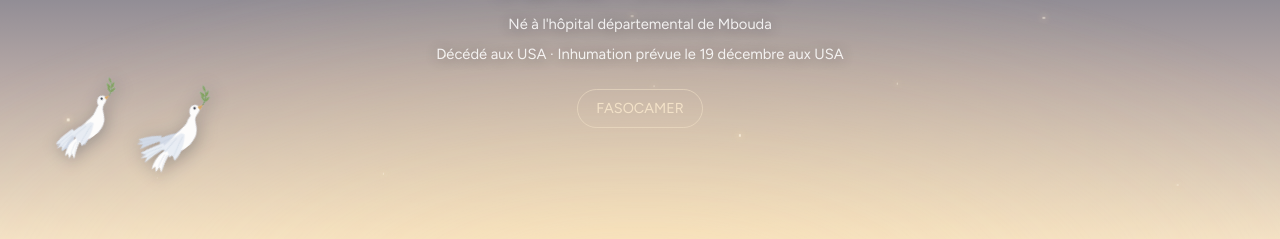
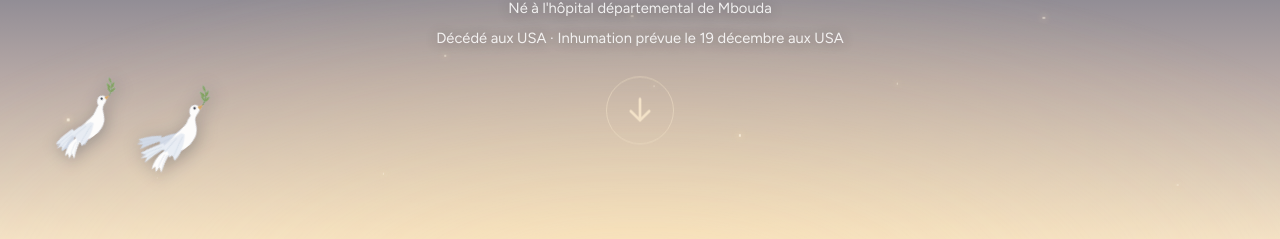
Before and after one commit to TTFrancis/RIPFabrice, a plain HTML site: page index.html in a window 1280 px wide. Shown: the part 561-800 px from the top of the page. Drawn offline with Linux system fonts and the light colour scheme.

Commit message:
Add files via upload

```diff
--- a/index.html
+++ b/index.html
@@ -29,7 +29,10 @@ h1,h2,.serif{font-family:'Fraunces',Georgia,serif;font-weight:300}
 .hero h1{font-size:clamp(2rem,6.5vw,3.6rem);line-height:1.1;letter-spacing:.01em}
 .hero .dates{font-family:'Fraunces',serif;font-style:italic;font-weight:300;font-size:1.15rem;margin-top:10px;color:var(--dawn)}
 .hero .born{font-size:.92rem;opacity:.85;margin-top:6px}
-.hero .assoc{display:inline-block;margin-top:22px;font-size:.9rem;padding:7px 18px;border:1px solid rgba(243,226,200,.55);border-radius:99px;color:var(--dawn)}
+.hero .down{display:inline-grid;place-items:center;margin-top:26px;width:68px;height:68px;border:1.5px solid rgba(243,226,200,.55);border-radius:50%;color:var(--dawn);animation:nudge 2.6s ease-in-out infinite}
+.hero .down svg{width:34px;height:34px;fill:none;stroke:currentColor;stroke-width:1.9;stroke-linecap:round;stroke-linejoin:round}
+.hero .down:hover{background:rgba(243,226,200,.12)}
+@keyframes nudge{0%,100%{transform:translateY(0)}50%{transform:translateY(8px)}}
 
 /* doves with olive branch */
 .dove{display:block;width:100%;height:auto;overflow:visible;--df:#fff;--ds:#c3cde0;filter:drop-shadow(0 0 .6px var(--ds)) drop-shadow(0 0 .6px var(--ds))}
@@ -92,7 +95,7 @@ form.done .fields{display:none}form.done .thanks{display:block}
 
 footer{text-align:center;padding:0 20px 46px;font-size:.88rem;color:#5b6679}
 [data-l]{display:none}html[lang=fr] [data-l=fr],html[lang=en] [data-l=en]{display:revert}
-@media (prefers-reduced-motion:reduce){.glow,.candle *{animation:none!important}.mote{display:none}.fly.go{animation:none;opacity:1}}
+@media (prefers-reduced-motion:reduce){.hero .down,.glow,.candle *{animation:none!important}.mote{display:none}.fly.go{animation:none;opacity:1}}
 </style>
 </head>
 <body>
@@ -111,7 +114,7 @@ footer{text-align:center;padding:0 20px 46px;font-size:.88rem;color:#5b6679}
     <p class="dates">07 <span data-l="fr">mars</span><span data-l="en">March</span> 1984 &nbsp;—&nbsp; 21 <span data-l="fr">novembre</span><span data-l="en">November</span> 2026</p>
     <p class="born"><span data-l="fr">Né à l'hôpital départemental de Mbouda</span><span data-l="en">Born at the departmental hospital of Mbouda</span></p>
     <p class="born"><span data-l="fr">Décédé aux USA · Inhumation prévue le 19 décembre aux USA</span><span data-l="en">Passed away in the USA · Burial planned for 19 December in the USA</span></p>
-    <span class="assoc">FASOCAMER</span>
+    <a class="down" href="#mot" aria-label="Lire le message"><svg viewBox="0 0 24 24" aria-hidden="true"><path d="M12 4v15M5.5 12.5 12 19l6.5-6.5"/></svg></a>
   </div>
 </header>
 
```
